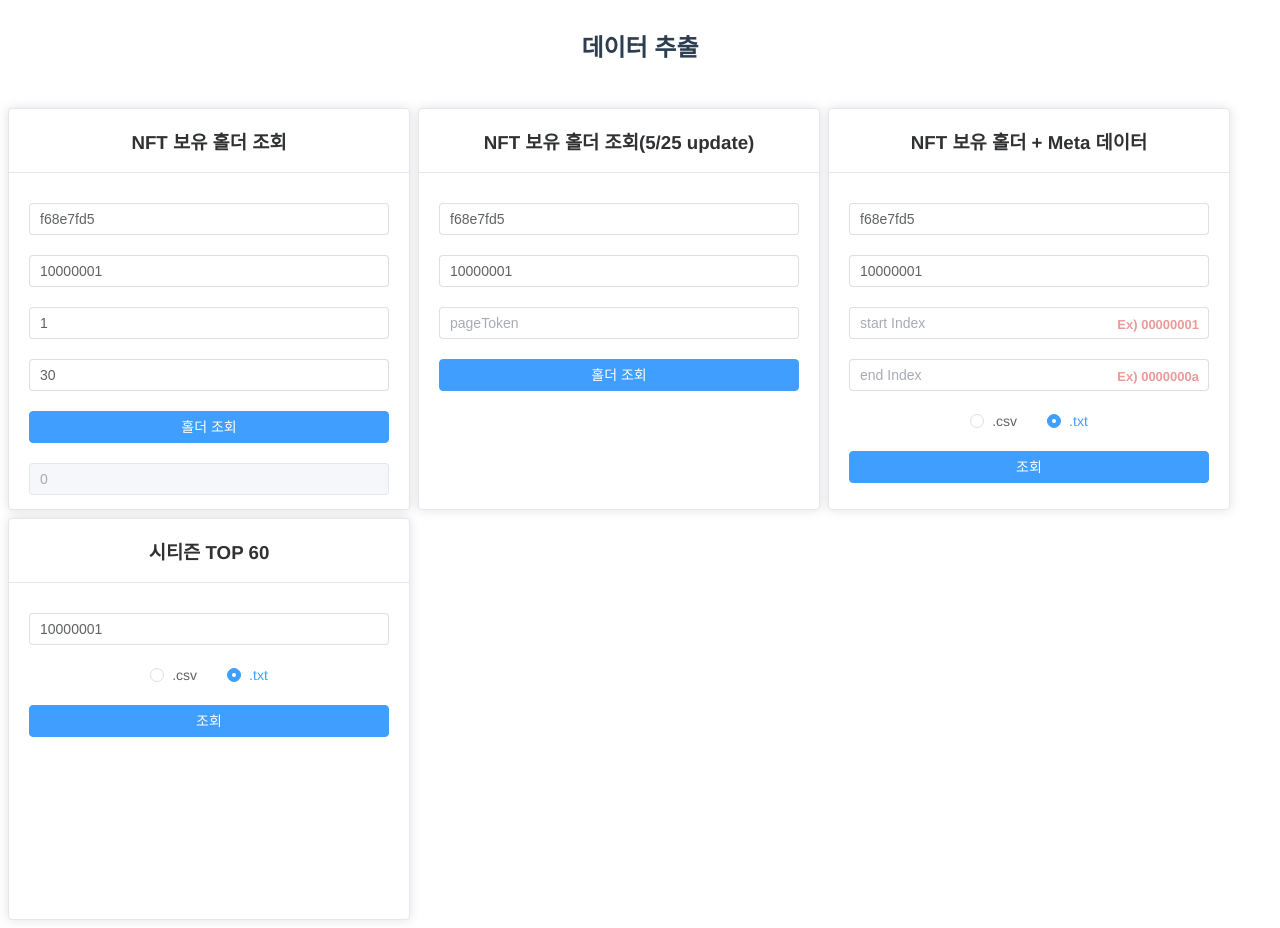
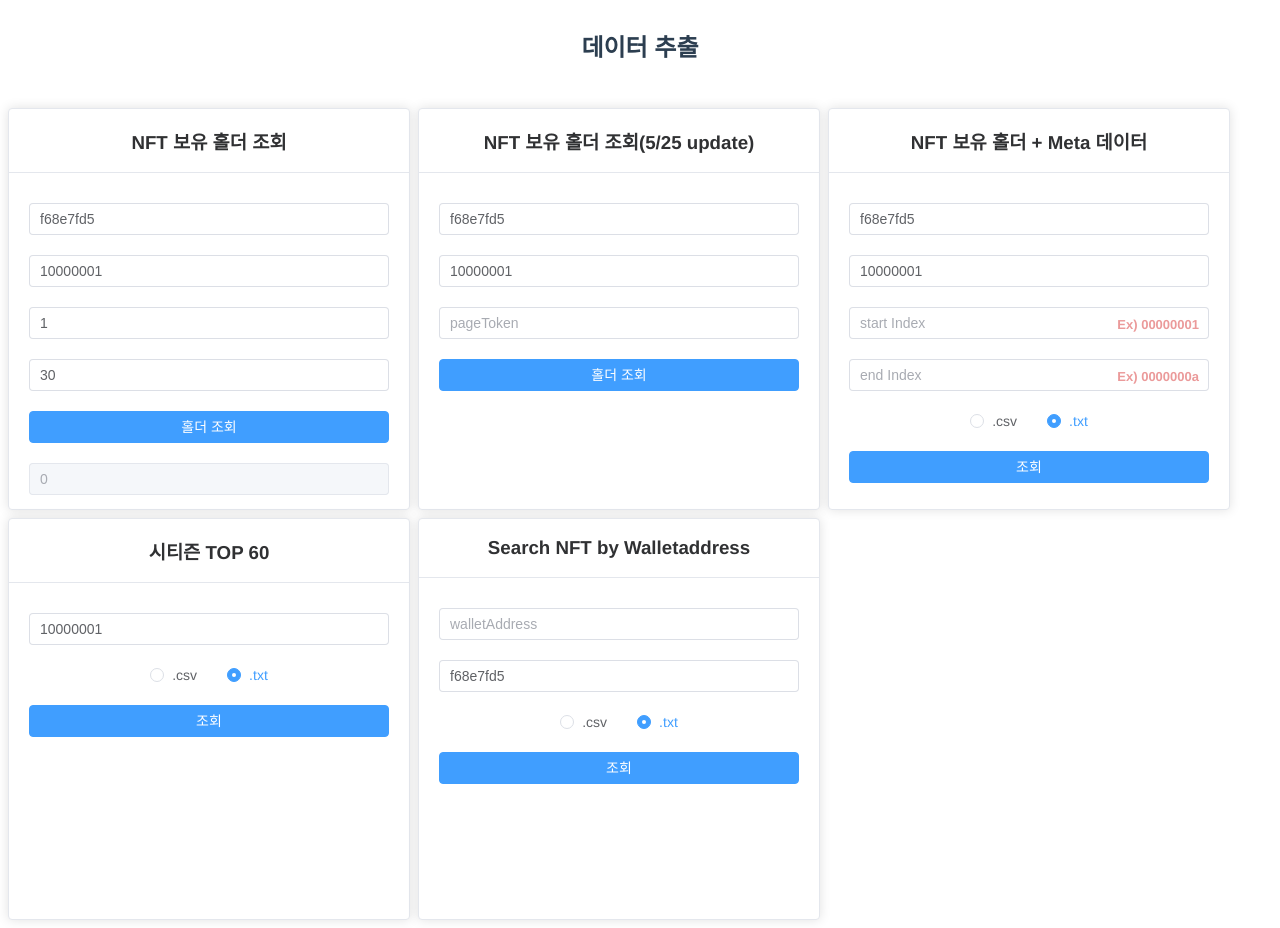
Before and after one commit to wangsungtaek/Cinema, a Vue app: page /exportData in a window 1280 px wide. Built offline with nearby package versions, Linux system fonts and the light colour scheme; no server answers.

Commit message:
add NFT by Address

```diff
--- a/src/common/js/LBD.js
+++ b/src/common/js/LBD.js
@@ -2,7 +2,7 @@ import api from './myGlobal';
 import axios from "axios";
 import SignatureGenerator from "./lbd/signature";
 import { generateRandomString } from './lbd/randomStr.js';
-import { walletAddress, walletSecret, apiKey, apiSecret } from './lbd/header.js';
+import { walletAddress, walletSecret, apiKey, apiSecret, internalAPIKey } from './lbd/header.js';
 
 class LBD {
 
@@ -327,6 +327,22 @@ class LBD {
     return await api(path, 'GET', headers);
   }
   /*******************************************************************************
+   * FUNCTION 명 : getNftByAddress()
+   * FUNCTION 기능설명 : 사용자 Item Token 조회
+  *******************************************************************************/
+  async getNftByAddress(address, contractId, pageToken) {
+    const path = `/api/v1/wallets/${address}/item-tokens/${contractId}/non-fungibles`;
+
+    const headers = {
+      'Authorization': 'Bearer ' + internalAPIKey
+    }
+    const queryParam = {
+      'pageToken': pageToken ? pageToken : ''
+    }
+
+    return await api(path, 'GET', headers, queryParam);
+  }
+  /*******************************************************************************
    * FUNCTION 명 : issueNFT()
    * FUNCTION 기능설명 : NFT 발행
   *******************************************************************************/
@@ -354,9 +370,27 @@ class LBD {
     const body = {
       'ownerAddress': walletAddress,
       'ownerSecret': walletSecret,
-      // 'toAddress': toAddress,
-      'toUserId': 'U3e4a86da83dd1649b794f78ac0f813d6',
+      'toAddress': toAddress,
+      // 'toUserId': 'U3e4a86da83dd1649b794f78ac0f813d6',
       'name': name
+    }
+    const { timestamp, nonce, signature } = await this.getSignature('POST', path, {}, body);
+    const headers = this.getHeader(nonce, timestamp, signature);
+
+    return await api(path, 'POST', headers, null, body);
+  }
+  /*******************************************************************************
+   * FUNCTION 명 : attachNFT()
+   * FUNCTION 기능설명 : NFT 결합
+  *******************************************************************************/
+  async attachNFT(contractId, tokenType, tokenIndex, parentTokenId, tokenHolderAddress) {
+    const path = `/v1/item-tokens/${contractId}/non-fungibles/${tokenType}/${tokenIndex}/parent`;
+
+    const body = {
+      'parentTokenId': parentTokenId,
+      'serviceWalletAddress': walletAddress,
+      'serviceWalletSecret': walletSecret,
+      'tokenHolderAddress': tokenHolderAddress
     }
     const { timestamp, nonce, signature } = await this.getSignature('POST', path, {}, body);
     const headers = this.getHeader(nonce, timestamp, signature);
@@ -404,7 +438,7 @@ class LBD {
     const path = `/v1/users/${userId}/item-tokens/${contractId}/request-proxy?requestType=redirectUri`;
 
     const request_body = {
-      'ownerAddress': "tlink1w0wn9ryg2rnj7djqu0zlvxkjpdnqxcnzh8gm05",
+      'ownerAddress': walletAddress,
     }
     const { timestamp, nonce, signature } = await this.getSignature('POST', path, {}, request_body);
     const headers = {
@@ -521,7 +555,7 @@ class LBD {
 
     const path = `/v1/wallets/${soWalletAddress}/item-tokens/${contractId}/non-fungibles/${tokenType}/${tokenIndex}/transfer`;
     const body = {
-      'walletSecret': 'knA4KnaHI+cTCatD8kWHBC9WvygjpbE8+sNgaLmzXds=',
+      'walletSecret': 'ZTlTEs25NXQhUtu7I/vrlKjpSt+YyDwk2zOYZty+7Js=',
       'toAddress': toAddress
     }
     const { timestamp, nonce, signature } = await this.getSignature('POST', path, {}, body);
--- a/src/common/js/lbd/header.js
+++ b/src/common/js/lbd/header.js
@@ -3,5 +3,6 @@ const apiKey = process.env.VUE_APP_SERVICE_API_KEY;
 const apiSecret = process.env.VUE_APP_SERVICE_API_SECRET;
 const walletAddress = process.env.VUE_APP_WALLET_ADDRESS;
 const walletSecret = process.env.VUE_APP_WALLET_ADDRESS_SECRET;
+const internalAPIKey = process.env.VUE_APP_INTERNAL_API_KEY;
 
-export { walletAddress, walletSecret, apiKey, apiSecret }
+export { walletAddress, walletSecret, apiKey, apiSecret, internalAPIKey }
--- a/src/views/ExportDataView.vue
+++ b/src/views/ExportDataView.vue
@@ -90,6 +90,27 @@
           </el-button>
         </el-card>
 
+        <!-- Search NFT by walletaddress -->
+        <el-card class="box-card customCard" style="height: 400px; position: relative;">
+          <template #header>
+            <div class="card-header">
+              <h3 style="margin: 0px" >Search NFT by Walletaddress</h3>
+            </div>
+          </template>
+          <el-input v-model="walletAddress" placeholder="walletAddress" class="customInput"/>
+          <el-input v-model="contractId" placeholder="contractId" class="customInput"/>
+          <div></div>
+          <div class="mb-2 flex items-center text-sm">
+            <el-radio-group v-model="format" class="ml-4">
+              <el-radio label="csv" size="large">.csv</el-radio>
+              <el-radio label="txt" size="large">.txt</el-radio>
+            </el-radio-group>
+          </div>
+          <el-button type="primary" @click="getNftByAddress()" class="customButton">
+            조회
+          </el-button>
+        </el-card>
+
       </el-space>
 
     </el-container>
@@ -99,6 +120,8 @@
 <script>
 import LBD from '@/common/js/LBD';
 import axios from "axios";
+import { chain } from 'lodash';
+// import { walletAddress } from '../common/js/lbd/header';
 
 export default {
   data() {
@@ -112,7 +135,8 @@ export default {
       currentPage: '0',
       startIndex: '',
       endIndex: '',
-      format: 'txt'
+      format: 'txt',
+      walletAddress: ''
     }
   },
 
@@ -321,6 +345,51 @@ export default {
       this.downloadCSV(csv.join("\n"), contractId, "");
     },
 
+    // 5. Search NFT by Walletaddress
+    async getNftByAddress() {
+      const walletAddress = this.walletAddress;
+      const contract = this.contractId;
+      let pageToken = '';
+      let during = true;
+      const nftList = [];
+
+      try {
+        let response = '';
+        let data = '';
+
+        while(during) {
+          response = await this.lbd.getNftByAddress(walletAddress, contract, pageToken);
+          data = response?.data;
+          pageToken = response?.pageToken;
+          if(data !== undefined || data !== null || data.length != 0) {
+            nftList.push(...data);
+          }
+
+          // while 정지
+          if(pageToken == '' || !pageToken || pageToken == undefined || pageToken == undefined) {
+            during = false;
+          }
+        }
+      } catch(e) {
+        console.log(e);
+      }
+
+      // Download
+      let row = [];
+      let csv = [];
+
+      row.push("token type", "token index");
+      csv.push(row.join(","));
+
+      for(let i = 0; i < nftList.length; i++) {
+        row = [];
+        row.push(nftList[i].tokenType, nftList[i].tokenIndex);
+        csv.push(row.join(","));
+      }
+      this.downloadCSV(csv.join("\n"), "", walletAddress);
+
+    },
+
     downloadCSV(csv, contractId, editFileName) {
       const nowDate = new Date();
       let fileName = '';
--- a/src/views/MainView.vue
+++ b/src/views/MainView.vue
@@ -343,6 +343,41 @@
           </el-button>
         </el-card>
 
+        <!-- so Wallet NFT Transfer -->
+          <el-card class="box-card">
+          <template #header>
+            <div class="card-header">
+              <h3 style="margin: 0px" >NFT 결합</h3>
+            </div>
+          </template>
+          <el-input v-model="nft.contractId" placeholder="contractId" class="customInput"/>
+          <el-input v-model="nft.tokenType" placeholder="tokenType" class="customInput"/>
+          <el-input v-model="nft.tokenIndex" placeholder="tokenIndex" class="customInput"/>
+          <el-input v-model="nft.parentTokenId" placeholder="parentTokenId" class="customInput"/>
+          <el-input v-model="nft.tokenHolderAddress" placeholder="tokenHolderAddress" class="customInput"/>
+
+          <el-button type="primary" @click="attachNFT" class="customButton">
+            attachNFT
+          </el-button>
+        </el-card>
+
+        <!-- so Wallet NFT Transfer -->
+        <el-card class="box-card">
+          <template #header>
+            <div class="card-header">
+              <h3 style="margin: 0px" >W300/f300</h3>
+            </div>
+          </template>
+          <div style="background: gray;">
+            <img src="https://lbw-impro.line-apps.com/v1/daphne/token/6d91a2c8/1000000100000001"/>
+            <img src="https://lbw-impro.line-apps.com/v1/daphne/token/6d91a2c8/1000000100000001/w300"/>
+            <img src="https://lbw-impro.line-apps.com/v1/daphne/token/6d91a2c8/1000000100000001/f300"/>
+            <img src="https://lbw-impro.line-apps.com/v1/daphne/token/6d91a2c8/1000000100000001/i260"/>
+          </div>
+
+        </el-card>
+
+
       </el-space>
 
     </el-container>
@@ -389,7 +424,9 @@ export default {
         toAddress: '',
         name: '',
         userId: '',
-        requestId: ''
+        requestId: '',
+        parentTokenId: '',
+        tokenHolderAddress: ''
       },
     }
   },
@@ -606,6 +643,18 @@ export default {
       const tokenIndex = this.nft.tokenIndex;
 
       const response = await this.lbd.getNonFungibleByTokenIndex(contractId, tokenType, tokenIndex);
+      console.log(response);
+    },
+
+    // 토큰 결합
+    async attachNFT() {
+      const contractId = this.nft.contractId;
+      const tokenType = this.nft.tokenType;
+      const tokenIndex = this.nft.tokenIndex;
+      const parentTokenId = this.nft.parentTokenId;
+      const tokenHolderAddress = this.nft.tokenHolderAddress;
+
+      const response = await this.lbd.attachNFT(contractId, tokenType, tokenIndex, parentTokenId, tokenHolderAddress);
       console.log(response);
     },
 
--- a/vue.config.js
+++ b/vue.config.js
@@ -20,6 +20,9 @@ module.exports = defineConfig({
         // proxy: 'https://api.blockchain.line.me',
         // Beta Main net
       proxy: {
+        '/api/v1': {
+          target: 'https://lbd-internal-api.line-apps.com',
+        },
         '/v1': {
           target: 'https://api.blockchain.line.me',
           // target: 'https://test-api.blockchain.line-beta.me',
@@ -27,7 +30,7 @@ module.exports = defineConfig({
         },
         '/v2': {
           target: 'https://api.blockchain.line.me',
-        }
+        },
       }
       // changeOrigin: true
       //   // proxy: 'https://api.blockchain.line-beta.me'
```
